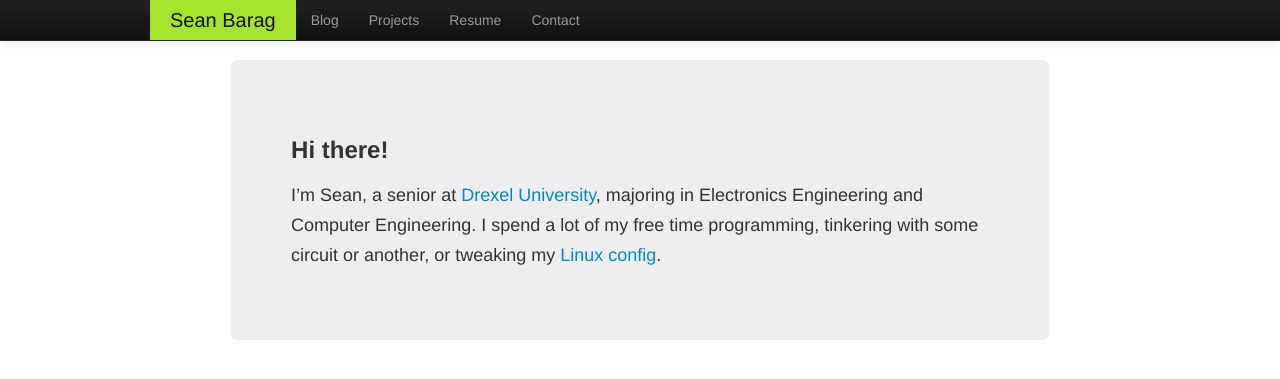
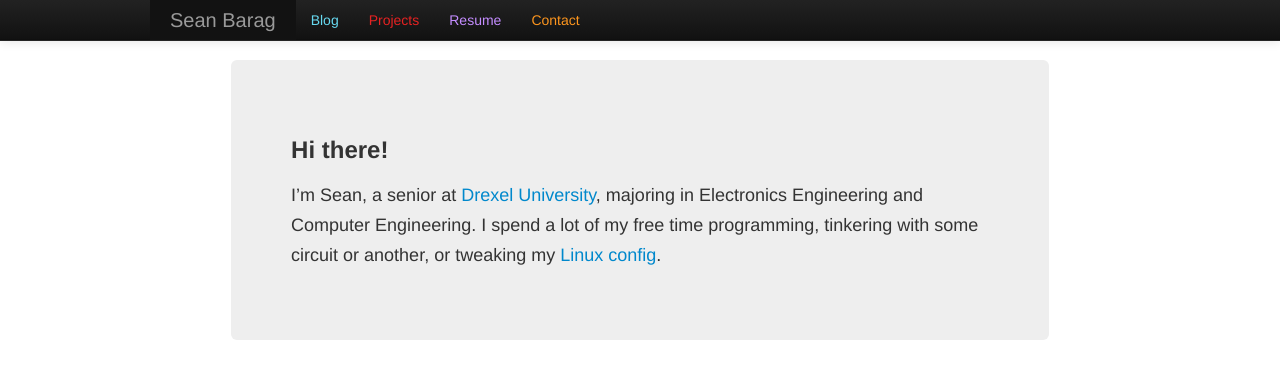
Before and after one commit to sjbarag/sjbarag.github.com, a Jekyll site: the page built from index.markdown, in a window 1280 px wide. Shown: the top 379 px of the page. Built offline with Jekyll 4.4.1, drawn with Linux system fonts in a browser that asks for light colours; nearby versions of some CDN libraries; library files that are not in the unit come from our copies; Markdown is read by kramdown in place of the engine named in the settings.

Commit message:
Re-add molokai IDs

```diff
--- a/_layouts/blog.html
+++ b/_layouts/blog.html
@@ -25,15 +25,14 @@
 		<link rel="shortcut icon" href="ico/favicon.ico">
 	</head>
 
-	<body class="blog-active">
-
+	<body>
 		<div class="navbar navbar-inverse navbar-fixed-top">
 			<div class="navbar-inner">
 				<div class="container">
 					<a class="brand" href="/">Sean Barag</a>
 					<div class="nav-collapse collapse">
 						<ul class="nav">
-							<li id="blog"><a href="">Blog</a></li>
+							<li class="active" id="blog"><a href="">Blog</a></li>
 							<li id="projects"><a href="#projects">Projects</a></li>
 							<li id="resume"><a href="#resume">Resume</a></li>
 							<li id="contact"><a href="#contact">Contact</a></li>
--- a/_layouts/index.html
+++ b/_layouts/index.html
@@ -25,17 +25,16 @@
 		<link rel="shortcut icon" href="ico/favicon.ico">
 	</head>
 
-	<body class="main-active">
-
+	<body>
 		<div class="navbar navbar-inverse navbar-fixed-top">
 			<div class="navbar-inner">
 				<div class="container">
-					<a class="brand" href="#">Sean Barag</a>
+					<a class="brand active" href="#">Sean Barag</a>
 					<ul class="nav">
-						<li><a href="/blog">Blog</a></li>
-						<li><a href="#projects">Projects</a></li>
-						<li><a href="#resume">Resume</a></li>
-						<li><a href="#contact">Contact</a></li>
+						<li id="blog"><a href="/blog">Blog</a></li>
+						<li id="projects"><a href="#projects">Projects</a></li>
+						<li id="resume"><a href="#resume">Resume</a></li>
+						<li id="contact" class="current"><a href="#contact">Contact</a></li>
 					</ul>
 				</div>
 			</div>
```
